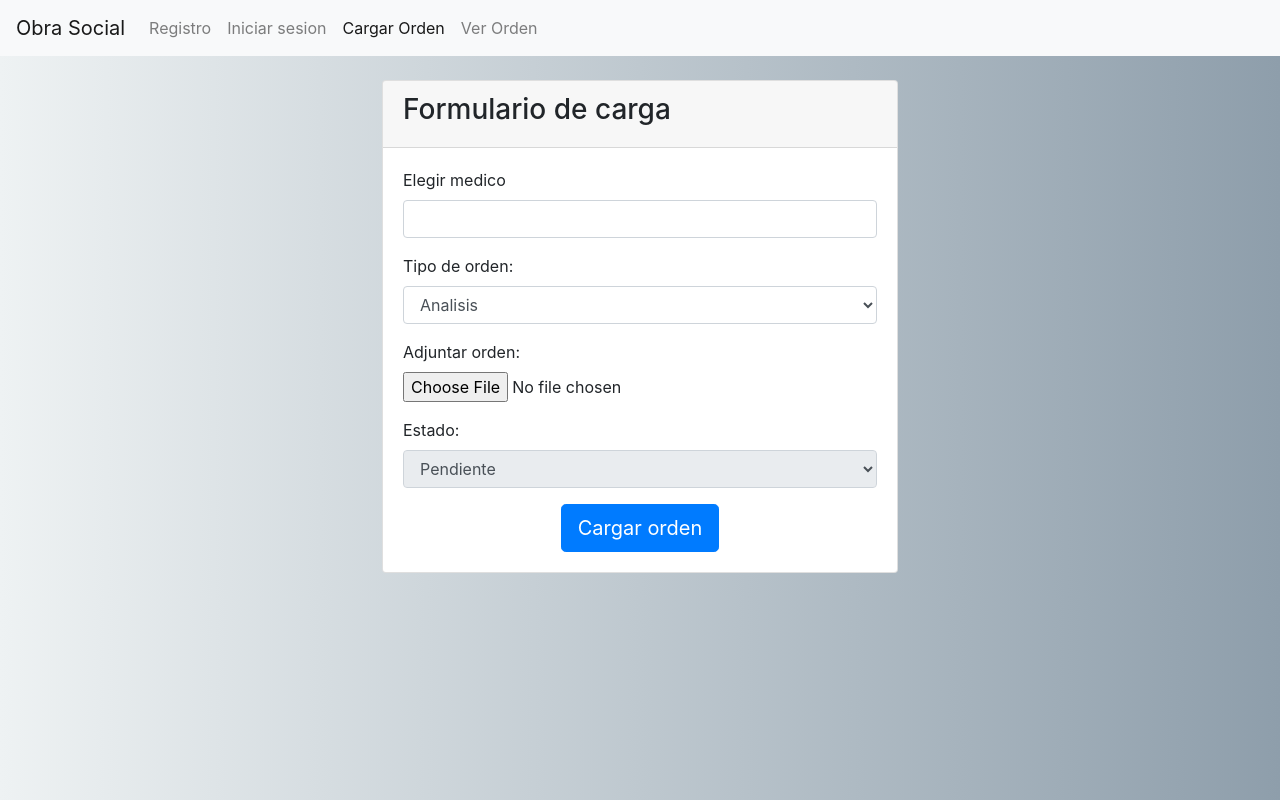
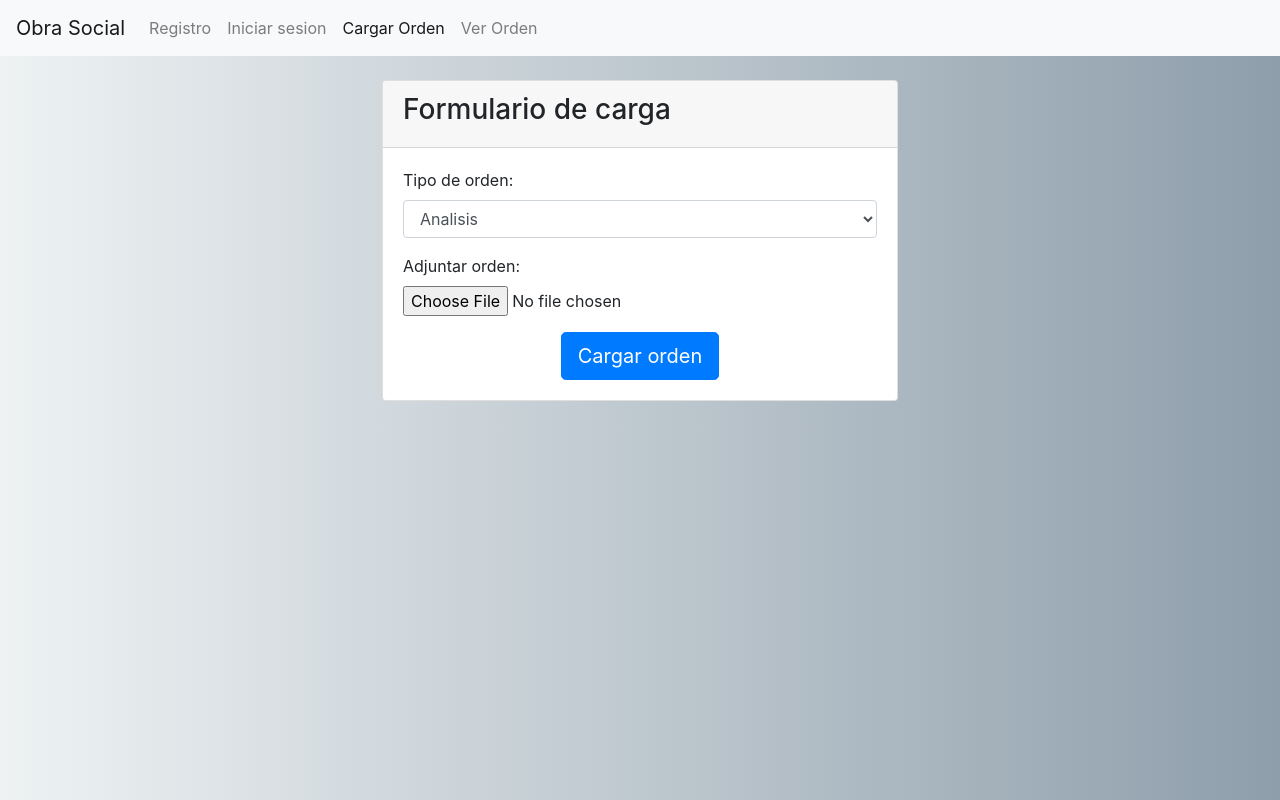
Before and after one commit to DiegoDelgado95/Grupo4_agiles, an Angular app in the folder frontend/: page /order in a window 1280 px wide. Built offline with nearby package versions, Linux system fonts and the light colour scheme.

Commit message:
Se elimino el estado de la orden, y la opcion de elegir medico

```diff
--- a/frontend/src/app/components/order-form/order-form.component.html
+++ b/frontend/src/app/components/order-form/order-form.component.html
@@ -5,10 +5,6 @@
         </div>
         <div class="card-body">
             <form action="#">
-                <div class="form-group">
-                    <label>Elegir medico</label>
-                    <input type="text" class="form-control">
-                </div>
                 <div class="form-group">
                     <label>Tipo de orden:   </label>
                     <select class="form-control">
@@ -22,14 +18,6 @@
                     <br>
                     <input type="file" class="">
                 </div>
-                <div class="form-group">
-                    <label>Estado:  </label>
-                    <select disabled="true" class="form-control">
-                        <option value="pendiente">Pendiente</option>
-                        <option value="aceptada">Aceptada</option>
-                        <option value="rechazada">Rechazada</option>
-                    </select>
-                </div>
             </form>
             <div class="col text-center">
                 <button type="button" class="btn btn-lg btn-primary">Cargar orden</button>
```
